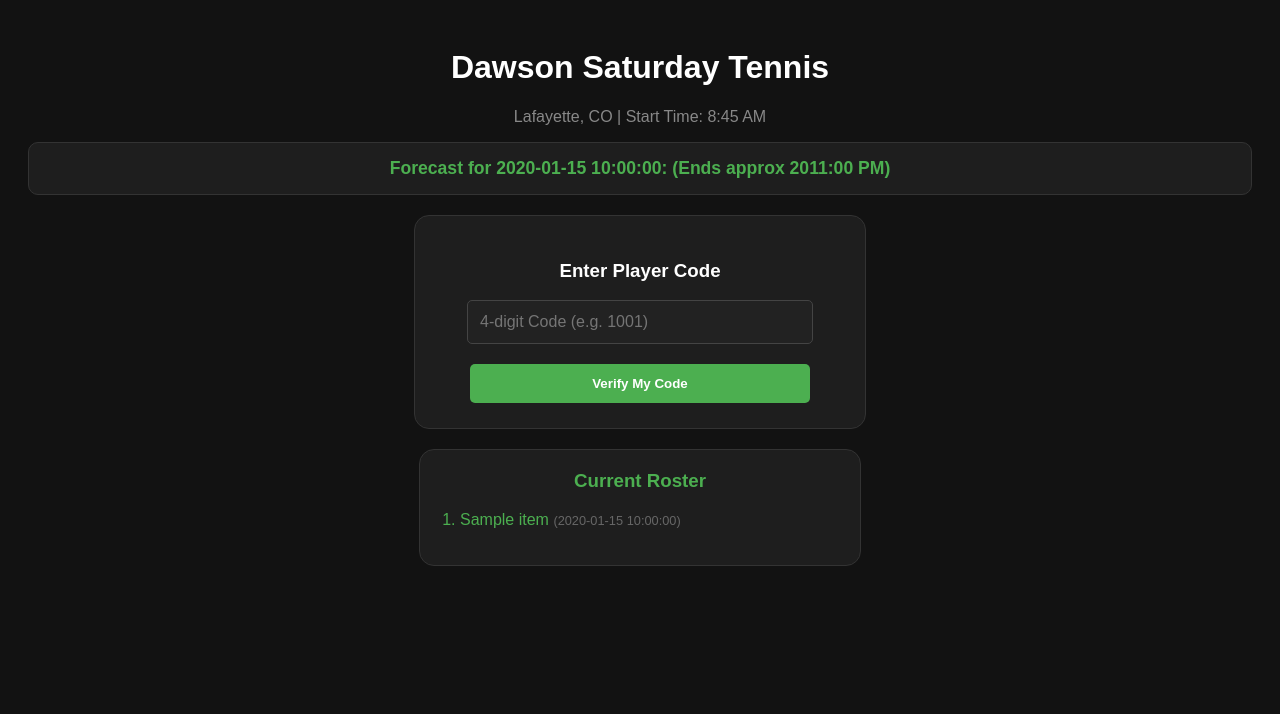
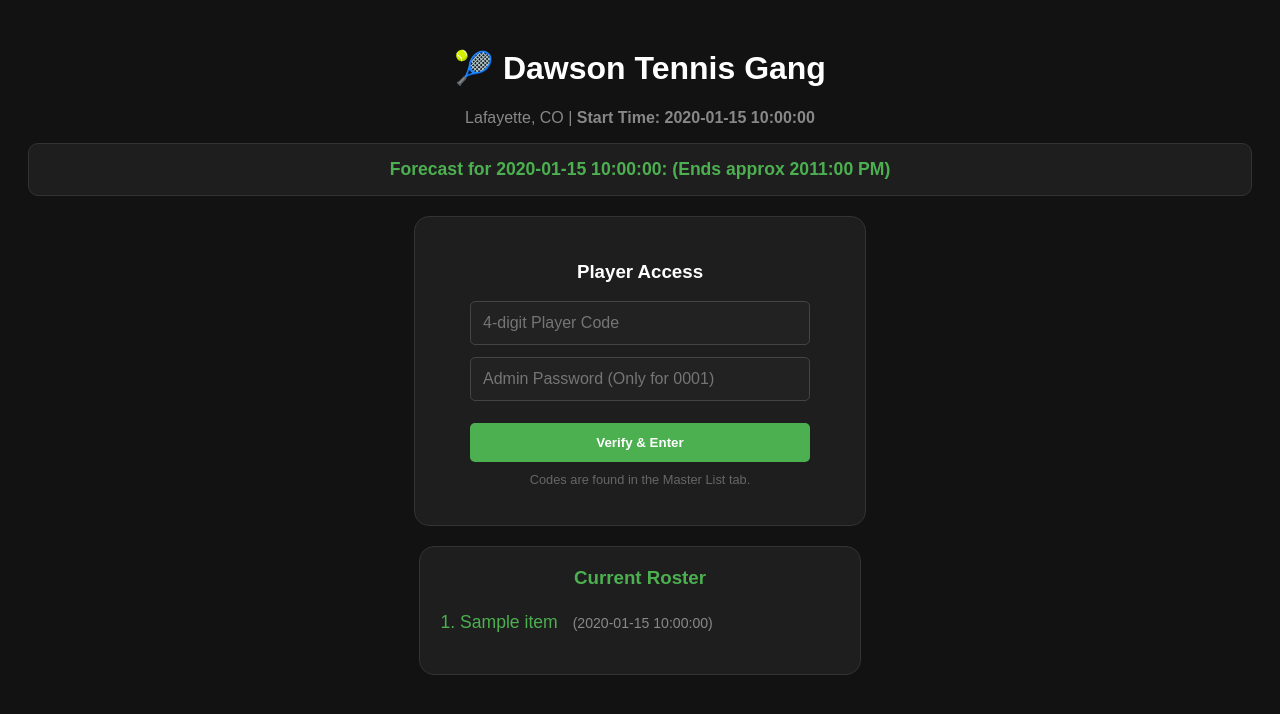
Before and after one commit to jpiccolini/saturday-tennis, a Flask app: page / in a window 1280 px wide. Shown: the top 714 px of the page. Run offline with Flask 3, Linux system fonts and the light colour scheme; a database or web service that is not in the repository returns one stand-in record (values such as "Sample title"); data that the repository does not hold is empty.

Commit message:
Update index.html

```diff
--- a/templates/index.html
+++ b/templates/index.html
@@ -7,21 +7,25 @@
         body { font-family: sans-serif; background: #121212; color: white; text-align: center; padding: 20px; }
         .weather { background: #1e1e1e; padding: 15px; border-radius: 10px; margin-bottom: 20px; color: #4CAF50; border: 1px solid #333; font-size: 1.1em; }
         .box { background: #1e1e1e; padding: 25px; border-radius: 15px; max-width: 400px; margin: 0 auto 20px; border: 1px solid #333; }
-        input { padding: 12px; border-radius: 5px; border: 1px solid #444; background: #222; color: white; width: 80%; margin-bottom: 10px; font-size: 16px; }
-        button { padding: 12px 24px; background: #4CAF50; color: white; border: none; border-radius: 5px; cursor: pointer; font-weight: bold; width: 85%; margin-top: 10px;}
-        .admin-btn { background: #d32f2f; margin-top: 20px; } /* Red for admin actions */
-        .alert { padding: 15px; margin-bottom: 20px; border-radius: 8px; font-weight: bold; max-width: 400px; margin-left: auto; margin-right: auto; }
+        input { padding: 12px; border-radius: 5px; border: 1px solid #444; background: #222; color: white; width: 85%; margin-bottom: 12px; font-size: 16px; box-sizing: border-box; }
+        button { padding: 12px 24px; background: #4CAF50; color: white; border: none; border-radius: 5px; cursor: pointer; font-weight: bold; width: 85%; margin-top: 10px; transition: 0.3s; }
+        button:hover { background: #45a049; }
+        .admin-box { border: 2px dashed #FFD700; padding: 15px; margin-top: 20px; border-radius: 10px; background: #252525; }
+        .admin-btn { background: #FFD700; color: black; }
+        .admin-btn:hover { background: #e6c200; }
+        .alert { padding: 15px; margin-bottom: 20px; border-radius: 8px; font-weight: bold; max-width: 400px; margin: 10px auto; }
         .success { background: #2e7d32; color: white; }
         .error { background: #d32f2f; color: white; }
         .roster-box { background: #1e1e1e; padding: 20px; border-radius: 15px; max-width: 400px; margin: 0 auto; border: 1px solid #333; text-align: left; }
-        .roster-list { padding-left: 20px; color: #4CAF50; }
-        .hidden { display: none; }
+        .roster-list { padding-left: 20px; color: #4CAF50; font-size: 1.1em; line-height: 1.6; }
+        .date-badge { color: #888; font-size: 0.8em; margin-left: 10px; }
+        .logout-link { color: #888; text-decoration: none; font-size: 0.85em; display: block; margin-top: 15px; }
     </style>
 </head>
 <body>
 
-    <h1>Dawson Saturday Tennis</h1>
-    <p style="color: #888;">Lafayette, CO | Start Time: 8:45 AM</p>
+    <h1>🎾 Dawson Tennis Gang</h1>
+    <p style="color: #888;">Lafayette, CO | <strong>Start Time: {{ start_time }}</strong></p>
 
     <div class="weather">
         <strong>{{ weather }}</strong>
@@ -37,27 +41,34 @@
 
     <div class="box">
         {% if not session.get('user') %}
-            <h3>Enter Player Code</h3>
+            <h3>Player Access</h3>
             <form action="/validate" method="POST">
-                <input type="text" name="code" placeholder="4-digit Code (e.g. 1001)" required>
-                <button type="submit">Verify My Code</button>
+                <input type="text" name="code" placeholder="4-digit Player Code" required>
+                <input type="password" name="password" placeholder="Admin Password (Only for 0001)">
+                <button type="submit">Verify & Enter</button>
             </form>
+            <p style="color: #666; font-size: 0.8em; margin-top: 10px;">Codes are found in the Master List tab.</p>
+
         {% else %}
             <h3>Welcome, {{ session['user']['first'] }}!</h3>
-            <p style="color: #4CAF50;">Targeting Sat: {{ target_date }}</p>
+            <p style="color: #4CAF50;">Confirming for: <strong>Saturday, {{ target_date }}</strong></p>
 
             <form action="/signup" method="POST">
-                <button type="submit">Confirm Sign Up</button>
+                <button type="submit">Sign Me Up for This Saturday</button>
             </form>
 
-            <a href="/logout" style="color: #888; font-size: 0.8em; display: block; margin-top: 15px;">Not you? Switch User</a>
-        {% endif %}
+            {% if session['user']['is_admin'] %}
+                <div class="admin-box">
+                    <h4 style="color: #FFD700; margin-top: 0;">Admin Dashboard</h4>
+                    <form action="/update_time" method="POST">
+                        <label style="font-size: 0.85em; display: block; margin-bottom: 5px;">Set New Start Time:</label>
+                        <input type="text" name="time_string" placeholder="e.g., 9:15 AM" required>
+                        <button type="submit" class="admin-btn">Update Global Start Time</button>
+                    </form>
+                </div>
+            {% endif %}
 
-        {% if session.get('is_admin') %}
-            <div style="margin-top: 20px; border-top: 1px solid #444; padding-top: 10px;">
-                <h4 style="color: #FFD700;">Admin Controls</h4>
-                <button class="admin-btn" onclick="alert('Admin: Logic to clear sheet can go here!')">Clear Roster for Next Week</button>
-            </div>
+            <a href="/logout" class="logout-link">← Logout / Switch Player</a>
         {% endif %}
     </div>
 
@@ -66,11 +77,11 @@
         {% if roster %}
             <ol class="roster-list">
             {% for player in roster %}
-                <li>{{ player.name }} <span style="color: #666; font-size: 0.8em;">({{ player.date }})</span></li>
+                <li>{{ player.name }} <span class="date-badge">({{ player.date }})</span></li>
             {% endfor %}
             </ol>
         {% else %}
-            <p style="text-align: center; color: #666;">No signups yet for this week.</p>
+            <p style="text-align: center; color: #666;">No signups yet for this Saturday.</p>
         {% endif %}
     </div>
 
```
